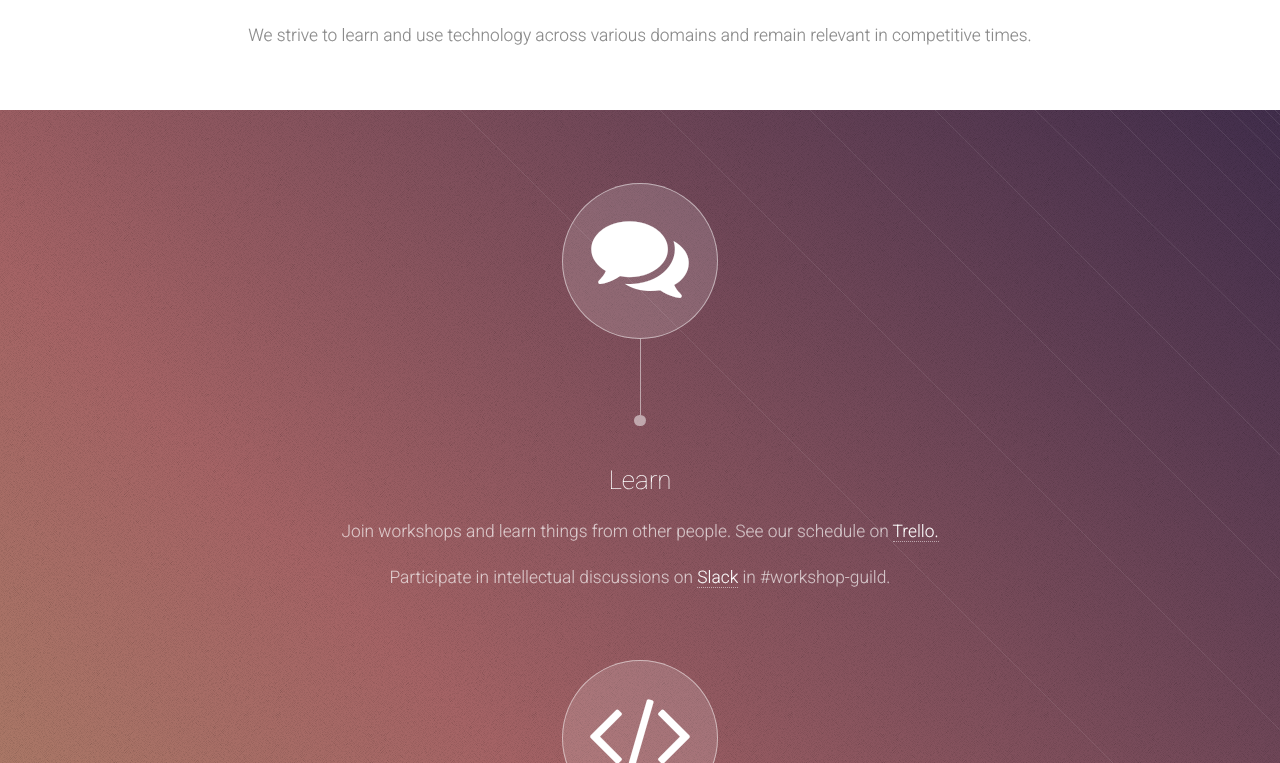
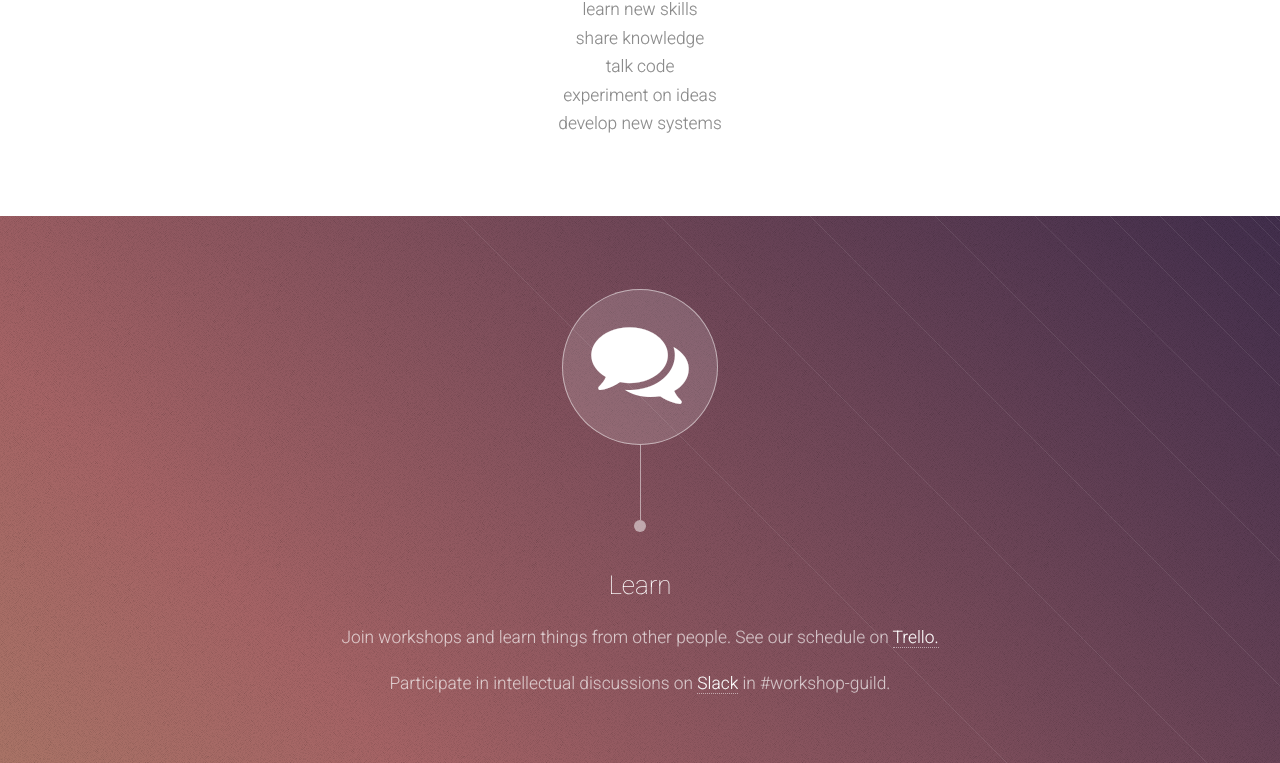
Before and after one commit to workshop-guild/workshop-guild.github.io, a website: page index.html in a window 1280 px wide. Shown: the part 591-1354 px from the top of the page. Drawn offline with Linux system fonts and the light colour scheme.

Commit message:
added info about guild activities

```diff
--- a/index.html
+++ b/index.html
@@ -42,7 +42,13 @@
         <header>
           <div class="container">
             <h2>Workshop Guild</h2>
-            <p>We strive to learn and use technology across various domains and remain relevant in competitive times.</p>
+            <ul>
+              <li>learn new skills</li>
+              <li>share knowledge</li>
+              <li>talk code</li>
+              <li>experiment on ideas</li>
+              <li>develop new systems</li>
+            </ul>
           </div>
         </header>
         <div class="content dark style1 featured">
@@ -373,6 +379,7 @@
             <p>Contact these people</p>
             <p>Leon Ho <i class="fa fa-user"></i> Guild Master</p>
             <p>Eric Lan <i class="fa fa-user"></i> Vice Guild Master</p>
+            <p>Jeren <i class="fa fa-user"></i> Guild Councilor</p>
           </div>
         </header>
         <!-- <div class="content style4 featured">
```
